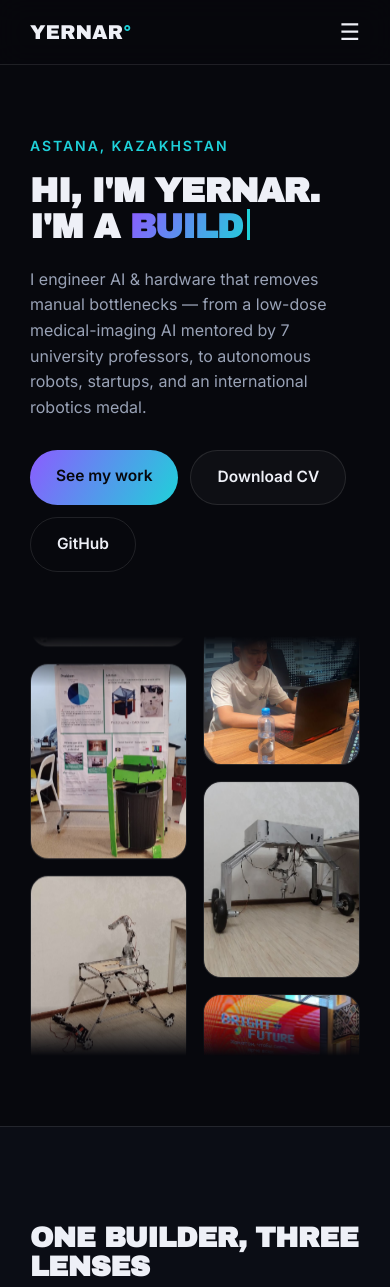
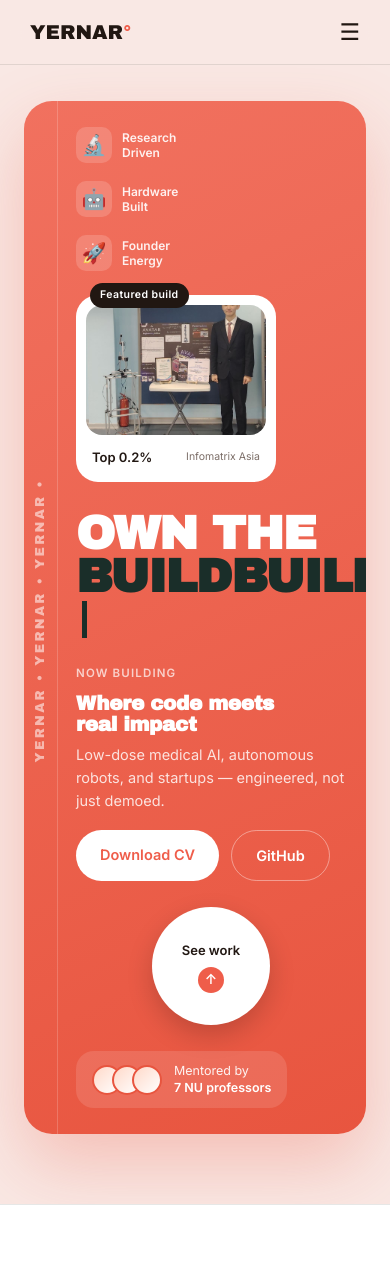
Before and after one commit to MartianYernar/yernar-portfolio-experimental, a plain HTML site: page index.html in a window 390 px wide. Shown: the top 1287 px of the page. Drawn offline with Linux system fonts and the light colour scheme; no server answers.

Commit message:
Pinterest-style redesign: soft pastel bg, bold coral hero card, oversized type, floating chip cards, vertical brand text, icon row, social-proof cluster, circular CTA

```diff
--- a/app.js
+++ b/app.js
@@ -42,23 +42,7 @@ fetch('https://api.github.com/users/MartianYernar')
   })
   .catch(() => {});
 
-// hero marquee
 const CL = window.CLUSTERS || [];
-const byKey = {}; CL.forEach(c => byKey[c.key] = c);
-const heroPics = ['images/hero-avatar.jpg','images/hero-soilyget.jpg','images/hero-smartgarbage.jpg','images/hero-heartcare.jpg'];
-['avatar','ftc','info26','nishack','itfest','scup','mentees','intern','wro'].forEach(k => {
-  if (byKey[k] && byKey[k].images[0]) heroPics.push(byKey[k].images[0].src);
-});
-const uniq = [...new Set(heroPics)];
-const colA = uniq.filter((_, i) => i % 2 === 0), colB = uniq.filter((_, i) => i % 2 === 1);
-function buildCol(list) {
-  const col = document.createElement('div'); col.className = 'mq-col';
-  const track = document.createElement('div'); track.className = 'mq-track';
-  list.concat(list).forEach(src => { const img = document.createElement('img'); img.src = src; img.loading = 'lazy'; img.alt = ''; track.appendChild(img); });
-  col.appendChild(track); return col;
-}
-const mq = document.getElementById('heroMarquee');
-mq.appendChild(buildCol(colA)); mq.appendChild(buildCol(colB));
 
 // evidence gallery
 function card(src, cap, cls) {
--- a/index.html
+++ b/index.html
@@ -31,18 +31,42 @@
 </header>
 
 <!-- HERO -->
-<section id="top" class="hero">
-  <div class="hero-left">
-    <p class="eyebrow reveal">Astana, Kazakhstan</p>
-    <h1 class="reveal">HI, I'M YERNAR.<br>I'M A <span class="huge typing" id="typing"></span></h1>
-    <p class="lede reveal">I engineer AI &amp; hardware that removes manual bottlenecks — from a low-dose medical-imaging AI mentored by 7 university professors, to autonomous robots, startups, and an international robotics medal.</p>
-    <div class="cta reveal">
-      <a class="btn primary" href="#work">See my work</a>
-      <a class="btn" href="cv.pdf" target="_blank">Download CV</a>
-      <a class="btn ghost" href="https://github.com/MartianYernar" target="_blank">GitHub</a>
+<section id="top" class="hero-wrap">
+  <div class="vybe-card reveal">
+    <div class="vybe-sidebar" aria-hidden="true"><span>YERNAR&nbsp;•&nbsp;YERNAR&nbsp;•&nbsp;YERNAR&nbsp;•&nbsp;</span></div>
+
+    <div class="vybe-top">
+      <div class="vybe-icons">
+        <div class="vi"><span class="vi-ico">🔬</span><p>Research<br>Driven</p></div>
+        <div class="vi"><span class="vi-ico">🤖</span><p>Hardware<br>Built</p></div>
+        <div class="vi"><span class="vi-ico">🚀</span><p>Founder<br>Energy</p></div>
+      </div>
+      <div class="vybe-feature">
+        <span class="vf-kicker">Featured build</span>
+        <img src="images/hero-avatar.jpg" alt="Avatar robot">
+        <div class="vf-chip"><strong>Top 0.2%</strong><span>Infomatrix Asia</span></div>
+      </div>
+    </div>
+
+    <h1 class="vybe-h1">OWN THE<br><span class="vybe-accent">BUILD<span class="typing" id="typing"></span></span></h1>
+
+    <div class="vybe-bottom">
+      <div class="vybe-lede">
+        <span class="vl-tag">Now building</span>
+        <h2>Where code meets<br>real impact</h2>
+        <p>Low-dose medical AI, autonomous robots, and startups — engineered, not just demoed.</p>
+        <div class="cta">
+          <a class="btn primary" href="cv.pdf" target="_blank">Download CV</a>
+          <a class="btn ghost" href="https://github.com/MartianYernar" target="_blank">GitHub</a>
+        </div>
+      </div>
+      <a class="vybe-cta" href="#work"><span>See work</span><span class="vybe-arrow">↑</span></a>
+      <div class="vybe-proof">
+        <div class="vp-avatars"><span></span><span></span><span></span></div>
+        <p>Mentored by <strong>7 NU professors</strong></p>
+      </div>
     </div>
   </div>
-  <div class="hero-marquee" id="heroMarquee" aria-hidden="true"></div>
 </section>
 
 <!-- IDENTITY / SPIKE DIAGRAM -->
@@ -57,7 +81,7 @@
       <path d="M130,50 C320,50 320,130 400,130" fill="none" stroke="url(#g1)" stroke-width="2.5"/>
       <path d="M400,130 C480,130 480,50 670,50" fill="none" stroke="url(#g1)" stroke-width="2.5"/>
       <path d="M400,30 L400,230" fill="none" stroke="url(#g1)" stroke-width="2.5"/>
-      <defs><linearGradient id="g1" x1="0" y1="0" x2="1" y2="0"><stop offset="0" stop-color="#8b5cff"/><stop offset="1" stop-color="#1fd1d9"/></linearGradient></defs>
+      <defs><linearGradient id="g1" x1="0" y1="0" x2="1" y2="0"><stop offset="0" stop-color="#ef5d4a"/><stop offset="1" stop-color="#1f8a78"/></linearGradient></defs>
     </svg>
     <div class="spike-node center"><span class="sn-ico">⚡</span><h3>Builder</h3><p>I engineer systems that give people leverage.</p></div>
   </div>
--- a/styles.css
+++ b/styles.css
@@ -1,8 +1,8 @@
 :root{
-  --bg:#07080d; --band:#0b0d15; --card:#11141f; --bd:rgba(255,255,255,.10);
-  --ink:#eef0f7; --muted:#99a2b6; --faint:#5e667a;
-  --v:#8b5cff; --c:#1fd1d9; --p:#ff5d8f;
-  --grad:linear-gradient(120deg,#8b5cff,#1fd1d9);
+  --bg:#f9e8e4; --band:#ffffff; --card:#ffffff; --bd:rgba(28,20,16,.10);
+  --ink:#211712; --muted:#7c6e68; --faint:#b4a39c;
+  --v:#ef5d4a; --c:#1f8a78; --p:#f2a93b;
+  --grad:linear-gradient(120deg,#ef5d4a,#1f8a78);
   --maxw:1180px;
 }
 *{box-sizing:border-box;margin:0;padding:0}
@@ -16,70 +16,102 @@ h1,h2,h3,h4{font-family:"Space Grotesk",sans-serif;letter-spacing:-.02em;line-he
 
 /* custom magnetic cursor */
 .cursor-dot,.cursor-ring{position:fixed;top:0;left:0;pointer-events:none;z-index:200;border-radius:50%;transform:translate(-50%,-50%);will-change:transform}
-.cursor-dot{width:6px;height:6px;background:var(--c)}
-.cursor-ring{width:34px;height:34px;border:1.5px solid rgba(255,255,255,.45);transition:width .25s,height .25s,border-color .25s,background .25s}
-.cursor-ring.active{width:56px;height:56px;background:rgba(139,92,255,.15);border-color:var(--v)}
+.cursor-dot{width:6px;height:6px;background:var(--v)}
+.cursor-ring{width:34px;height:34px;border:1.5px solid rgba(33,23,18,.3);transition:width .25s,height .25s,border-color .25s,background .25s}
+.cursor-ring.active{width:56px;height:56px;background:rgba(239,93,74,.12);border-color:var(--v)}
 @media(max-width:760px){.cursor-dot,.cursor-ring{display:none}body,a,button{cursor:auto}}
 
 /* nav */
-.nav{position:sticky;top:0;z-index:50;display:flex;justify-content:space-between;align-items:center;padding:16px 30px;background:rgba(7,8,13,.72);backdrop-filter:blur(14px);border-bottom:1px solid var(--bd)}
-.brand{font-family:"Archivo Black";font-size:20px}
-.brand span{color:var(--c)}
+.nav{position:sticky;top:0;z-index:50;display:flex;justify-content:space-between;align-items:center;padding:16px 30px;background:rgba(249,232,228,.78);backdrop-filter:blur(14px);border-bottom:1px solid var(--bd)}
+.brand{font-family:"Archivo Black";font-size:20px;color:var(--ink)}
+.brand span{color:var(--v)}
 .nav-links{display:flex;gap:24px;align-items:center}
-.nav-links a{color:var(--muted);font-size:14.5px;font-weight:500;transition:.2s}
+.nav-links a{color:var(--muted);font-size:14.5px;font-weight:600;transition:.2s}
 .nav-links a:hover{color:var(--ink)}
-.nav-cv{padding:8px 16px;border:1px solid var(--bd);border-radius:999px;color:var(--ink)!important}
+.nav-cv{padding:8px 16px;border:1px solid var(--bd);border-radius:999px;color:var(--ink)!important;background:#fff}
 .burger{display:none;background:none;border:none;color:var(--ink);font-size:23px}
 
-/* hero */
-.hero{position:relative;z-index:1;max-width:var(--maxw);margin:0 auto;padding:70px 30px;display:grid;grid-template-columns:1fr 1fr;gap:40px;align-items:center}
-.eyebrow{color:var(--c);font-weight:600;font-size:14px;letter-spacing:.14em;text-transform:uppercase}
-.hero h1{font-family:"Archivo Black";font-size:clamp(34px,5.6vw,64px);margin:16px 0 0;line-height:1.05}
-.huge{display:inline-block;background:var(--grad);-webkit-background-clip:text;background-clip:text;-webkit-text-fill-color:transparent}
-.typing::after{content:"";display:inline-block;width:3px;height:.9em;background:var(--c);margin-left:4px;vertical-align:-2px;animation:blink 1s steps(1) infinite}
+/* ===== HERO: bold pastel/coral "vybe" card ===== */
+.hero-wrap{max-width:var(--maxw);margin:0 auto;padding:36px 24px 70px}
+.vybe-card{position:relative;background:linear-gradient(155deg,#f1715f,#e8553f);border-radius:40px;padding:34px 38px 38px 70px;overflow:hidden;color:#fff;box-shadow:0 30px 70px rgba(232,85,63,.28)}
+.vybe-sidebar{position:absolute;left:0;top:0;bottom:0;width:46px;display:flex;align-items:center;justify-content:center;border-right:1px solid rgba(255,255,255,.18)}
+.vybe-sidebar span{display:inline-block;transform:rotate(-90deg);white-space:nowrap;font-family:"Archivo Black";font-size:13px;letter-spacing:.18em;color:rgba(255,255,255,.55)}
+
+.vybe-top{display:flex;justify-content:space-between;align-items:flex-start;gap:24px;flex-wrap:wrap}
+.vybe-icons{display:flex;flex-direction:column;gap:18px}
+.vi{display:flex;align-items:center;gap:10px}
+.vi-ico{font-size:20px;background:rgba(255,255,255,.16);border-radius:10px;width:36px;height:36px;display:flex;align-items:center;justify-content:center}
+.vi p{font-size:12px;font-weight:700;line-height:1.25;color:rgba(255,255,255,.9)}
+
+.vybe-feature{position:relative;background:#fff;border-radius:22px;padding:10px;width:200px;color:var(--ink)}
+.vf-kicker{position:absolute;top:-12px;left:14px;background:var(--ink);color:#fff;font-size:10.5px;font-weight:700;padding:4px 10px;border-radius:999px;letter-spacing:.04em}
+.vybe-feature img{width:100%;height:130px;object-fit:cover;border-radius:16px;display:block}
+.vf-chip{display:flex;justify-content:space-between;align-items:center;margin-top:8px;padding:4px 6px}
+.vf-chip strong{font-size:13px}
+.vf-chip span{font-size:10.5px;color:var(--muted);display:block}
+
+.vybe-h1{font-family:"Archivo Black";font-size:clamp(48px,9vw,118px);line-height:.92;margin:30px 0 10px;color:#fff}
+.vybe-accent{color:#1a2e29;display:inline-block}
+.typing::after{content:"";display:inline-block;width:.12em;height:.78em;background:#1a2e29;margin-left:6px;vertical-align:-3px;animation:blink 1s steps(1) infinite}
 @keyframes blink{50%{opacity:0}}
-.lede{font-size:clamp(16px,1.6vw,19px);color:var(--muted);max-width:52ch;margin-top:22px}
-.cta{display:flex;gap:12px;flex-wrap:wrap;margin-top:30px}
-.btn{padding:14px 26px;border-radius:999px;font-weight:600;font-size:15.5px;border:1px solid var(--bd);background:rgba(255,255,255,.03);transition:.2s}
-.btn:hover{transform:translateY(-2px);border-color:var(--v)}
-.btn.primary{background:var(--grad);color:#06070c;border:none;font-weight:700}
+
+.vybe-bottom{display:flex;align-items:center;gap:26px;flex-wrap:wrap;margin-top:18px}
+.vybe-lede{flex:1;min-width:240px}
+.vl-tag{font-size:11.5px;font-weight:700;letter-spacing:.1em;text-transform:uppercase;color:rgba(255,255,255,.7)}
+.vybe-lede h2{font-size:clamp(20px,2.6vw,28px);color:#fff;margin:8px 0 8px}
+.vybe-lede p{color:rgba(255,255,255,.82);font-size:14.5px;max-width:44ch;margin-bottom:18px}
+.cta{display:flex;gap:12px;flex-wrap:wrap}
+.btn{padding:13px 24px;border-radius:999px;font-weight:700;font-size:14.5px;border:1px solid rgba(255,255,255,.4);background:rgba(255,255,255,.08);color:#fff;transition:.2s}
+.btn:hover{transform:translateY(-2px);background:rgba(255,255,255,.18)}
+.btn.primary{background:#fff;color:var(--v);border:none}
 .btn.ghost{background:transparent}
 
-.hero-marquee{display:grid;grid-template-columns:1fr 1fr;gap:16px;height:560px;overflow:hidden;-webkit-mask-image:linear-gradient(180deg,transparent,#000 12%,#000 88%,transparent);mask-image:linear-gradient(180deg,transparent,#000 12%,#000 88%,transparent)}
-.mq-col{overflow:hidden}
-.mq-track{display:flex;flex-direction:column;gap:16px;animation:mqUp 40s linear infinite}
-.mq-col:nth-child(2) .mq-track{animation:mqDown 46s linear infinite}
-.mq-track img{width:100%;aspect-ratio:4/5;object-fit:cover;border-radius:18px;border:1px solid var(--bd);display:block}
-@keyframes mqUp{to{transform:translateY(-50%)}}
-@keyframes mqDown{from{transform:translateY(-50%)}to{transform:translateY(0)}}
+.vybe-cta{display:flex;flex-direction:column;align-items:center;justify-content:center;width:118px;height:118px;border-radius:50%;background:#fff;color:var(--ink);flex:none;text-align:center;font-weight:700;font-size:13px;gap:6px;box-shadow:0 10px 26px rgba(0,0,0,.18);transition:.25s}
+.vybe-cta:hover{transform:translateY(-4px) scale(1.04)}
+.vybe-arrow{width:26px;height:26px;border-radius:50%;background:var(--v);color:#fff;display:flex;align-items:center;justify-content:center;font-size:14px}
 
-/* bands / sections */
-.section{position:relative;z-index:1;max-width:var(--maxw);margin:0 auto;padding:96px 30px}
-.band{position:relative;z-index:1;background:var(--band);border-top:1px solid var(--bd);border-bottom:1px solid var(--bd);padding:96px 30px}
+.vybe-proof{display:flex;align-items:center;gap:12px;background:rgba(255,255,255,.12);border-radius:18px;padding:12px 16px}
+.vp-avatars{display:flex}
+.vp-avatars span{width:30px;height:30px;border-radius:50%;border:2px solid #e8553f;margin-left:-10px;background:linear-gradient(135deg,#ffd9c9,#fff)}
+.vp-avatars span:first-child{margin-left:0}
+.vybe-proof p{color:rgba(255,255,255,.92);font-size:12.5px;line-height:1.3}
+.vybe-proof strong{display:block;color:#fff}
+
+@media(max-width:760px){
+  .vybe-card{padding:26px 20px 26px 52px;border-radius:28px}
+  .vybe-sidebar{width:34px}
+  .vybe-h1{font-size:clamp(38px,12vw,64px)}
+  .vybe-bottom{flex-direction:column;align-items:flex-start}
+  .vybe-cta{align-self:center}
+}
+
+/* ===== bands / sections ===== */
+.section{position:relative;z-index:1;max-width:var(--maxw);margin:0 auto;padding:90px 30px}
+.band{position:relative;z-index:1;background:var(--band);border-top:1px solid var(--bd);border-bottom:1px solid var(--bd);padding:90px 30px}
 .band>*{max-width:var(--maxw);margin-left:auto;margin-right:auto}
-h2{font-family:"Archivo Black";font-size:clamp(28px,4.6vw,52px);margin-bottom:14px}
+h2{font-family:"Archivo Black";font-size:clamp(28px,4.6vw,52px);margin-bottom:14px;color:var(--ink)}
 .section-sub{color:var(--muted);margin-bottom:34px;font-size:16px}
 
 /* identity / spike diagram */
 .spike{position:relative;display:grid;grid-template-columns:repeat(3,1fr);grid-template-rows:auto auto;gap:24px;margin-top:50px;padding-top:10px}
-.spike-node{position:relative;z-index:2;background:var(--card);border:1px solid var(--bd);border-radius:16px;padding:22px 20px;text-align:center}
+.spike-node{position:relative;z-index:2;background:var(--card);border:1px solid var(--bd);border-radius:20px;padding:22px 20px;text-align:center;box-shadow:0 10px 24px rgba(33,23,18,.05)}
 .spike-node h3{font-size:17px;margin:8px 0 5px}
 .spike-node p{color:var(--muted);font-size:13.5px}
 .sn-ico{font-size:26px}
-.spike-node.center{grid-column:2;border-color:var(--v);background:linear-gradient(160deg,rgba(139,92,255,.18),rgba(31,209,217,.1))}
-.spike-lines{position:absolute;left:0;top:0;width:100%;height:100%;z-index:1;opacity:.8}
+.spike-node.center{grid-column:2;border-color:var(--v);background:linear-gradient(160deg,rgba(239,93,74,.12),rgba(31,138,120,.08))}
+.spike-lines{position:absolute;left:0;top:0;width:100%;height:100%;z-index:1;opacity:.7}
 @media(max-width:760px){.spike{grid-template-columns:1fr}.spike-node.center{grid-column:1}.spike-lines{display:none}}
 
 /* bento grid */
 .bento{display:grid;grid-template-columns:repeat(4,1fr);grid-auto-rows:170px;gap:16px;margin-top:34px}
-.bento-tile{position:relative;border-radius:16px;overflow:hidden;border:1px solid var(--bd);background:var(--card);transition:.3s}
+.bento-tile{position:relative;border-radius:20px;overflow:hidden;border:1px solid var(--bd);background:var(--card);transition:.3s;box-shadow:0 8px 20px rgba(33,23,18,.05)}
 .bento-tile:hover{transform:translateY(-4px);border-color:var(--v)}
 .bento-tile img{position:absolute;inset:0;width:100%;height:100%;object-fit:cover;transition:.4s}
 .bento-tile:hover img{transform:scale(1.06)}
-.bt-overlay{position:absolute;inset:0;display:flex;flex-direction:column;justify-content:flex-end;padding:16px;background:linear-gradient(180deg,transparent 40%,rgba(5,6,11,.92))}
-.bt-kicker{color:var(--c);font-size:11.5px;font-weight:700;letter-spacing:.08em;text-transform:uppercase}
-.bt-overlay h3{font-size:18px;margin:4px 0 3px}
-.bt-overlay p{color:var(--muted);font-size:12.5px;display:none}
+.bt-overlay{position:absolute;inset:0;display:flex;flex-direction:column;justify-content:flex-end;padding:16px;background:linear-gradient(180deg,transparent 40%,rgba(20,12,9,.88))}
+.bt-kicker{color:#ffcab8;font-size:11.5px;font-weight:700;letter-spacing:.08em;text-transform:uppercase}
+.bt-overlay h3{font-size:18px;margin:4px 0 3px;color:#fff}
+.bt-overlay p{color:rgba(255,255,255,.78);font-size:12.5px;display:none}
 .bento-tile.big{grid-column:span 2;grid-row:span 2}
 .bento-tile.big .bt-overlay p{display:block}
 .bento-tile.wide{grid-column:span 2}
@@ -97,7 +129,7 @@ h2{font-family:"Archivo Black";font-size:clamp(28px,4.6vw,52px);margin-bottom:14
 .timeline:before{content:"";position:absolute;left:7px;top:8px;bottom:8px;width:2px;background:linear-gradient(var(--v),var(--c))}
 .t-item{position:relative;padding:0 0 30px 24px}
 .t-dot{position:absolute;left:-30px;top:6px;width:16px;height:16px;border-radius:50%;background:var(--band);border:3px solid var(--v)}
-.t-date{color:var(--c);font-size:13px;font-weight:600}
+.t-date{color:var(--v);font-size:13px;font-weight:700}
 .t-body h3{font-size:19px;margin:3px 0 2px}
 .t-org{color:var(--muted);font-size:14.5px;margin-bottom:6px}
 .t-body p{color:var(--muted);font-size:14.5px;max-width:70ch}
@@ -107,28 +139,28 @@ h2{font-family:"Archivo Black";font-size:clamp(28px,4.6vw,52px);margin-bottom:14
 .icon-btn{position:relative;display:inline-flex;border-radius:10px;padding:2px;flex:none;transition:transform .2s}
 .icon-btn:hover{transform:translateY(-2px)}
 @keyframes borderFlow{to{background-position:-250% 0}}
-.icon-btn .ring{position:absolute;inset:0;border-radius:inherit;background:linear-gradient(90deg,var(--v),var(--c),var(--p),var(--v),var(--c));background-size:250% 100%;animation:borderFlow 5s linear infinite;z-index:0}
+.icon-btn .ring{position:absolute;inset:0;border-radius:inherit;background:linear-gradient(90deg,var(--v),var(--p),var(--c),var(--v),var(--p));background-size:250% 100%;animation:borderFlow 5s linear infinite;z-index:0}
 .icon-btn:hover .ring{animation-duration:1.8s}
-.icon-btn .inner{position:relative;z-index:1;display:flex;align-items:center;justify-content:center;gap:7px;width:100%;height:100%;background:#0d0f1a;border-radius:8px;color:#fff;font-weight:600;font-size:13px;white-space:nowrap}
+.icon-btn .inner{position:relative;z-index:1;display:flex;align-items:center;justify-content:center;gap:7px;width:100%;height:100%;background:var(--ink);border-radius:8px;color:#fff;font-weight:600;font-size:13px;white-space:nowrap}
 .icon-btn.yt-wide .inner{padding:0 16px;height:38px}
 .icon-btn.yt-wide .inner svg{width:18px;height:18px;flex:none}
 
 /* evidence gallery */
 .filters{display:flex;gap:10px;flex-wrap:wrap;margin-bottom:34px}
-.chip{padding:9px 18px;border-radius:999px;border:1px solid var(--bd);background:rgba(255,255,255,.03);color:var(--muted);font-weight:600;font-size:14px}
-.chip.active{background:var(--grad);color:#06070c;border:none}
+.chip{padding:9px 18px;border-radius:999px;border:1px solid var(--bd);background:#fff;color:var(--muted);font-weight:700;font-size:14px}
+.chip.active{background:var(--grad);color:#fff;border:none}
 .clusters{display:flex;flex-direction:column;gap:50px}
 .c-head{display:flex;align-items:baseline;gap:14px;flex-wrap:wrap;margin-bottom:18px;padding-bottom:12px;border-bottom:1px solid var(--bd)}
 .c-head h3{font-size:21px}
-.c-head span{color:var(--c);font-size:14px;font-weight:600}
+.c-head span{color:var(--v);font-size:14px;font-weight:700}
 .c-imgs{display:grid;grid-template-columns:repeat(auto-fill,minmax(250px,1fr));gap:16px}
-.card{aspect-ratio:4/3;border-radius:14px;overflow:hidden;background:#0a0c14;border:1px solid var(--bd);display:flex;align-items:center;justify-content:center;transition:.25s}
+.card{aspect-ratio:4/3;border-radius:16px;overflow:hidden;background:#fff;border:1px solid var(--bd);display:flex;align-items:center;justify-content:center;transition:.25s;box-shadow:0 6px 16px rgba(33,23,18,.05)}
 .card:hover{transform:translateY(-4px);border-color:var(--v)}
 .card img{width:100%;height:100%;object-fit:contain}
 
 /* press */
 .ig-grid{display:grid;grid-template-columns:repeat(auto-fit,minmax(320px,1fr));gap:20px;justify-items:center;margin-top:30px}
-.ig-frame{width:100%;max-width:380px;height:600px;border:1px solid var(--bd);border-radius:14px;background:#0a0c14}
+.ig-frame{width:100%;max-width:380px;height:600px;border:1px solid var(--bd);border-radius:18px;background:#fff}
 
 /* honors / skills */
 .honors{list-style:none;display:grid;gap:13px}
@@ -136,29 +168,28 @@ h2{font-family:"Archivo Black";font-size:clamp(28px,4.6vw,52px);margin-bottom:14
 .honors li:before{content:"";position:absolute;left:0;top:10px;width:9px;height:9px;border-radius:50%;background:var(--grad)}
 .honors strong{color:var(--ink)}
 .skills{display:grid;grid-template-columns:repeat(auto-fit,minmax(230px,1fr));gap:22px}
-.skills h4{color:var(--c);font-size:13px;letter-spacing:.08em;text-transform:uppercase;margin-bottom:7px}
+.skills h4{color:var(--v);font-size:13px;letter-spacing:.08em;text-transform:uppercase;margin-bottom:7px}
 .skills p{color:var(--muted);font-size:15px}
 
 /* footer */
 .foot{position:relative;z-index:1;background:var(--band);border-top:1px solid var(--bd);padding:80px 30px 30px;text-align:center;overflow:hidden}
-.foot-eyebrow{color:var(--c);font-weight:600;letter-spacing:.14em;text-transform:uppercase;font-size:14px}
+.foot-eyebrow{color:var(--v);font-weight:700;letter-spacing:.14em;text-transform:uppercase;font-size:14px}
 .foot-mail{display:inline-block;font-family:"Space Grotesk";font-weight:700;font-size:clamp(22px,4vw,40px);margin:14px 0 22px;background:var(--grad);-webkit-background-clip:text;background-clip:text;-webkit-text-fill-color:transparent}
 .foot-links{display:flex;gap:22px;justify-content:center;margin-bottom:46px}
-.foot-links a{color:var(--muted);font-weight:600}
-.foot-name{font-family:"Archivo Black";font-size:clamp(46px,16vw,200px);line-height:.9;background:linear-gradient(180deg,rgba(255,255,255,.16),rgba(255,255,255,.02));-webkit-background-clip:text;background-clip:text;-webkit-text-fill-color:transparent;white-space:nowrap}
+.foot-links a{color:var(--muted);font-weight:700}
+.foot-name{font-family:"Archivo Black";font-size:clamp(46px,16vw,200px);line-height:.9;background:linear-gradient(180deg,rgba(33,23,18,.14),rgba(33,23,18,.02));-webkit-background-clip:text;background-clip:text;-webkit-text-fill-color:transparent;white-space:nowrap}
 .foot-copy{color:var(--faint);font-size:13px;margin-top:18px}
 
-/* lightbox */
-.lightbox{position:fixed;inset:0;z-index:100;background:rgba(5,6,11,.95);backdrop-filter:blur(6px);display:none;align-items:center;justify-content:center}
+/* lightbox (kept dark — scrim over a light page) */
+.lightbox{position:fixed;inset:0;z-index:100;background:rgba(20,12,9,.92);backdrop-filter:blur(6px);display:none;align-items:center;justify-content:center}
 .lightbox.open{display:flex}
 .lb-fig{max-width:92vw;max-height:92vh;text-align:center}
 .lb-fig img{max-width:92vw;max-height:82vh;border-radius:10px}
-.lb-fig figcaption{color:var(--muted);font-size:14px;margin-top:14px}
+.lb-fig figcaption{color:#fff;opacity:.8;font-size:14px;margin-top:14px}
 .lb-close{position:fixed;top:22px;right:26px;background:none;border:none;color:#fff;font-size:30px}
-.lb-nav{position:fixed;top:50%;transform:translateY(-50%);background:rgba(255,255,255,.08);border:1px solid var(--bd);color:#fff;width:54px;height:54px;border-radius:50%;font-size:30px}
+.lb-nav{position:fixed;top:50%;transform:translateY(-50%);background:rgba(255,255,255,.12);border:1px solid rgba(255,255,255,.25);color:#fff;width:54px;height:54px;border-radius:50%;font-size:30px}
 .lb-prev{left:24px}.lb-next{right:24px}
 
-@media(max-width:920px){.hero{grid-template-columns:1fr}.hero-marquee{height:420px;margin-top:24px}}
 @media(max-width:680px){
   .nav-links{position:fixed;inset:58px 0 auto 0;flex-direction:column;gap:0;background:var(--band);border-bottom:1px solid var(--bd);padding:8px 0;display:none}
   .nav-links.open{display:flex}.nav-links a{padding:13px 30px;width:100%}
```
